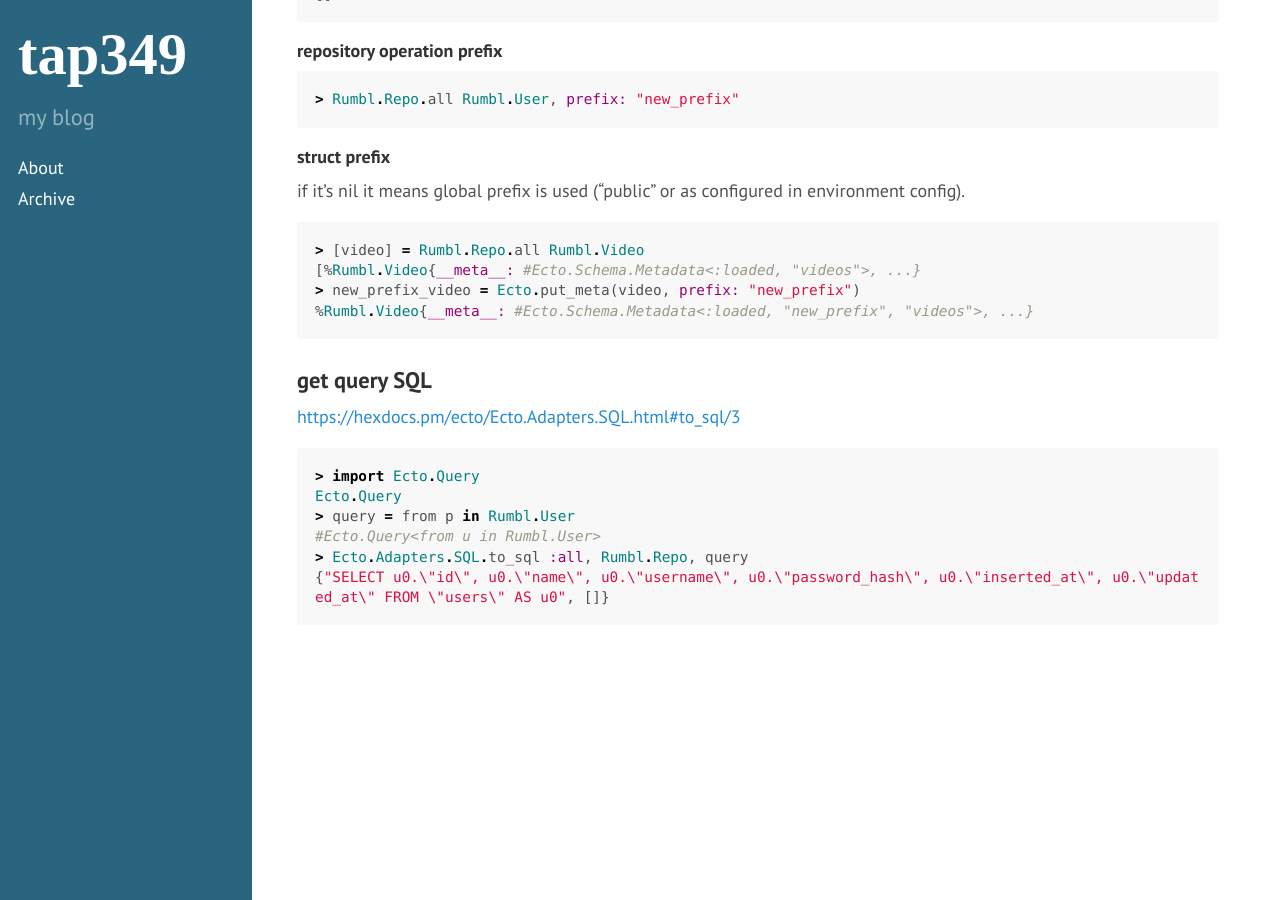
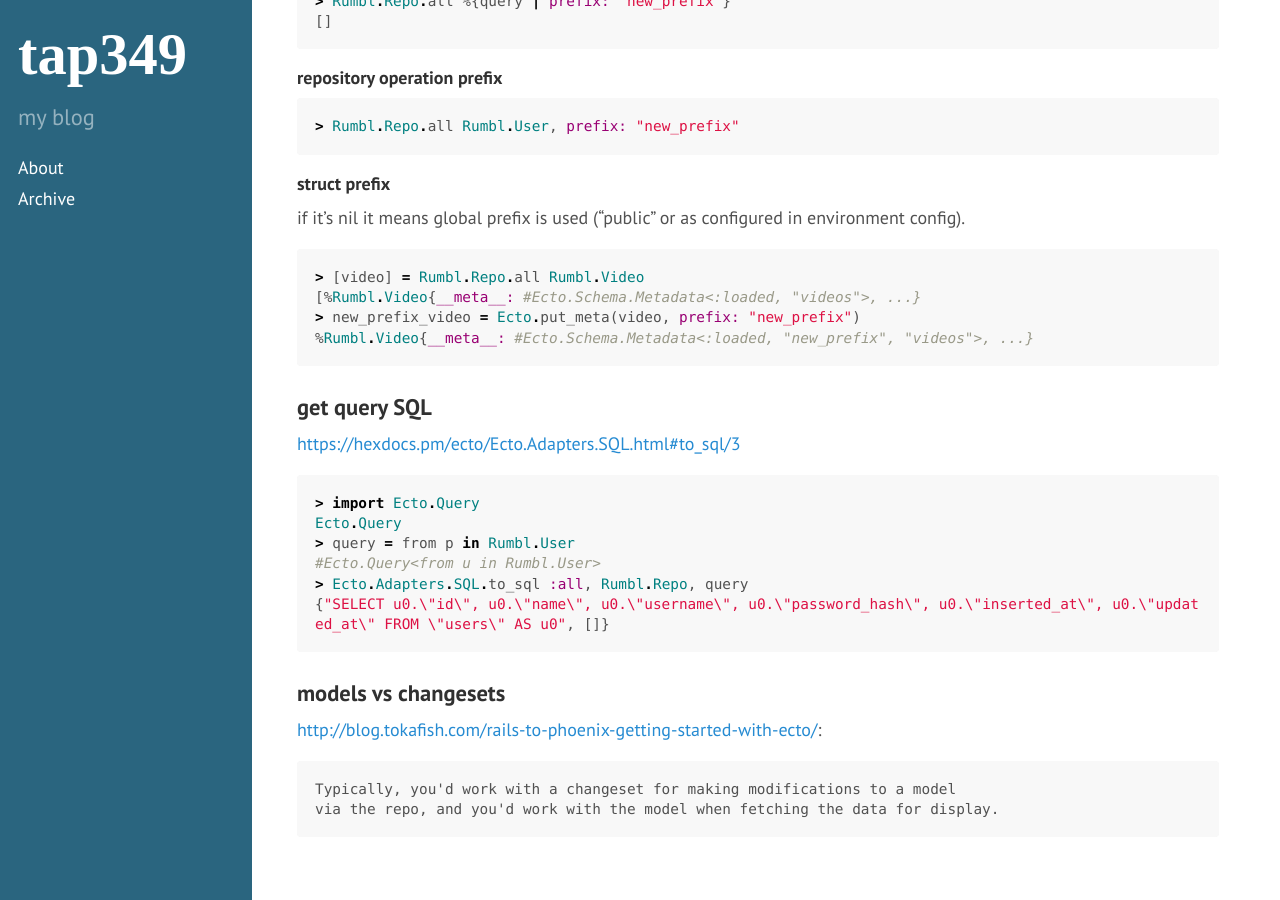
Before and after one commit to tap349/tap349.github.io, a Jekyll site: the page built from _posts/2016-11-12-phoenix-notes.md, in a window 1280 px wide and 900 px high, scrolled down 2518 px. Built offline with Jekyll 4.4.1, drawn with Linux system fonts in a browser that asks for light colours.

Commit message:
update 2016-11-27_01:41:59

````diff
--- a/_posts/2016-11-12-phoenix-notes.md
+++ b/_posts/2016-11-12-phoenix-notes.md
@@ -149,3 +149,10 @@ Ecto.Query
 > Ecto.Adapters.SQL.to_sql :all, Rumbl.Repo, query
 {"SELECT u0.\"id\", u0.\"name\", u0.\"username\", u0.\"password_hash\", u0.\"inserted_at\", u0.\"updated_at\" FROM \"users\" AS u0", []}
 ```
+
+### models vs changesets
+
+<http://blog.tokafish.com/rails-to-phoenix-getting-started-with-ecto/>:
+
+    Typically, you'd work with a changeset for making modifications to a model
+    via the repo, and you'd work with the model when fetching the data for display.
````
